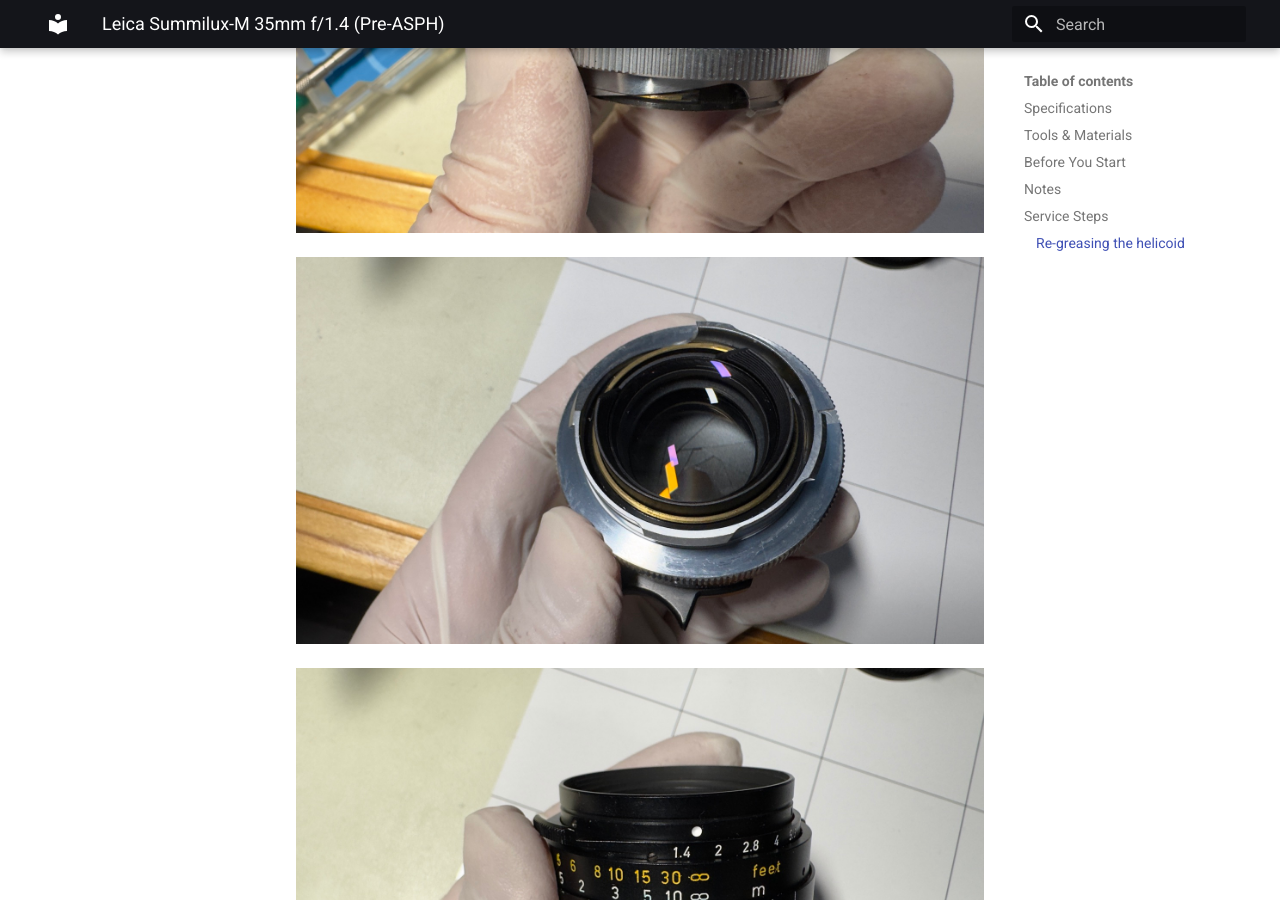
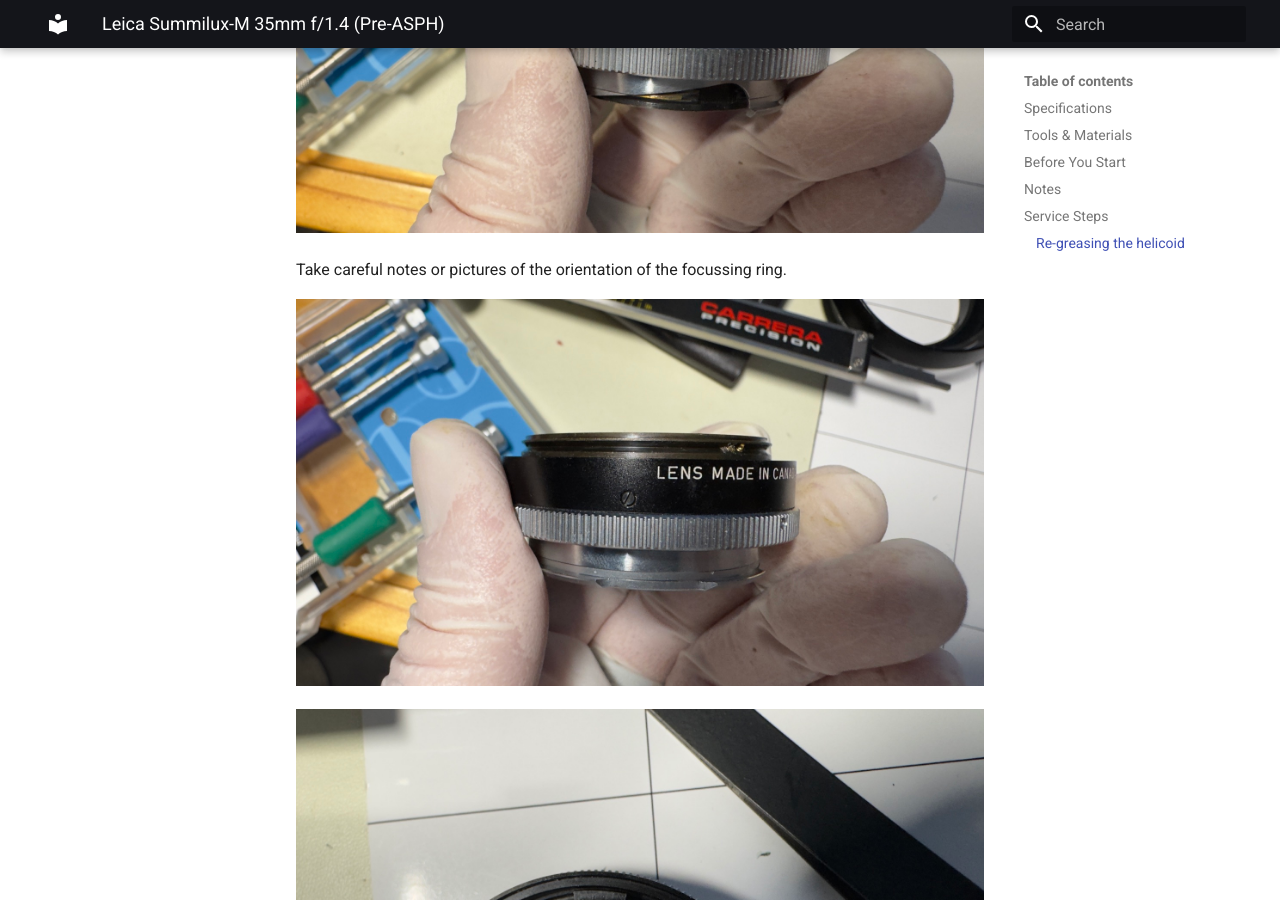
Before and after one commit to nevetssf/lenses, an MkDocs documentation site: the page built from docs/Leica/summilux-m-35mm-f1.4-pre-asph.md, in a window 1280 px wide and 900 px high, scrolled down 6841 px. Built offline with MkDocs 1.6.1 and Material for MkDocs 9.7.7, drawn with Linux system fonts in a browser that asks for light colours; some of the changed text lies outside the part shown.

Commit message:
Reorganize Summilux 35mm f/1.4 pre-ASPH photos and rotate IMG_7435
Co-Authored-By: Claude Opus 4.7 (1M context) <noreply@anthropic.com>

```diff
--- a/docs/Leica/summilux-m-35mm-f1.4-pre-asph.md
+++ b/docs/Leica/summilux-m-35mm-f1.4-pre-asph.md
@@ -87,11 +87,7 @@ The focussing ring will slide out once the screws are removed.
 
 ![](images/summilux-m-35mm-f1.4-pre-asph/IMG_7223.jpeg)
 
-![](images/summilux-m-35mm-f1.4-pre-asph/IMG_7213.jpeg)
-
-![](images/summilux-m-35mm-f1.4-pre-asph/IMG_7214.jpeg)
-
-![](images/summilux-m-35mm-f1.4-pre-asph/IMG_7215.jpeg)
+Take careful notes or pictures of the orientation of the focussing ring.
 
 ![](images/summilux-m-35mm-f1.4-pre-asph/IMG_7224.jpeg)
 
@@ -120,3 +116,11 @@ The focussing ring will slide out once the screws are removed.
 ![](images/summilux-m-35mm-f1.4-pre-asph/IMG_7434.jpeg)
 
 ![](images/summilux-m-35mm-f1.4-pre-asph/IMG_7435.jpeg)
+
+Other images, not sure what I'm showing here.
+
+![](images/summilux-m-35mm-f1.4-pre-asph/IMG_7213.jpeg)
+
+![](images/summilux-m-35mm-f1.4-pre-asph/IMG_7214.jpeg)
+
+![](images/summilux-m-35mm-f1.4-pre-asph/IMG_7215.jpeg)
```
Also changed, not shown: docs/Leica/images/summilux-m-35mm-f1.4-pre-asph/IMG_7435.jpeg.
